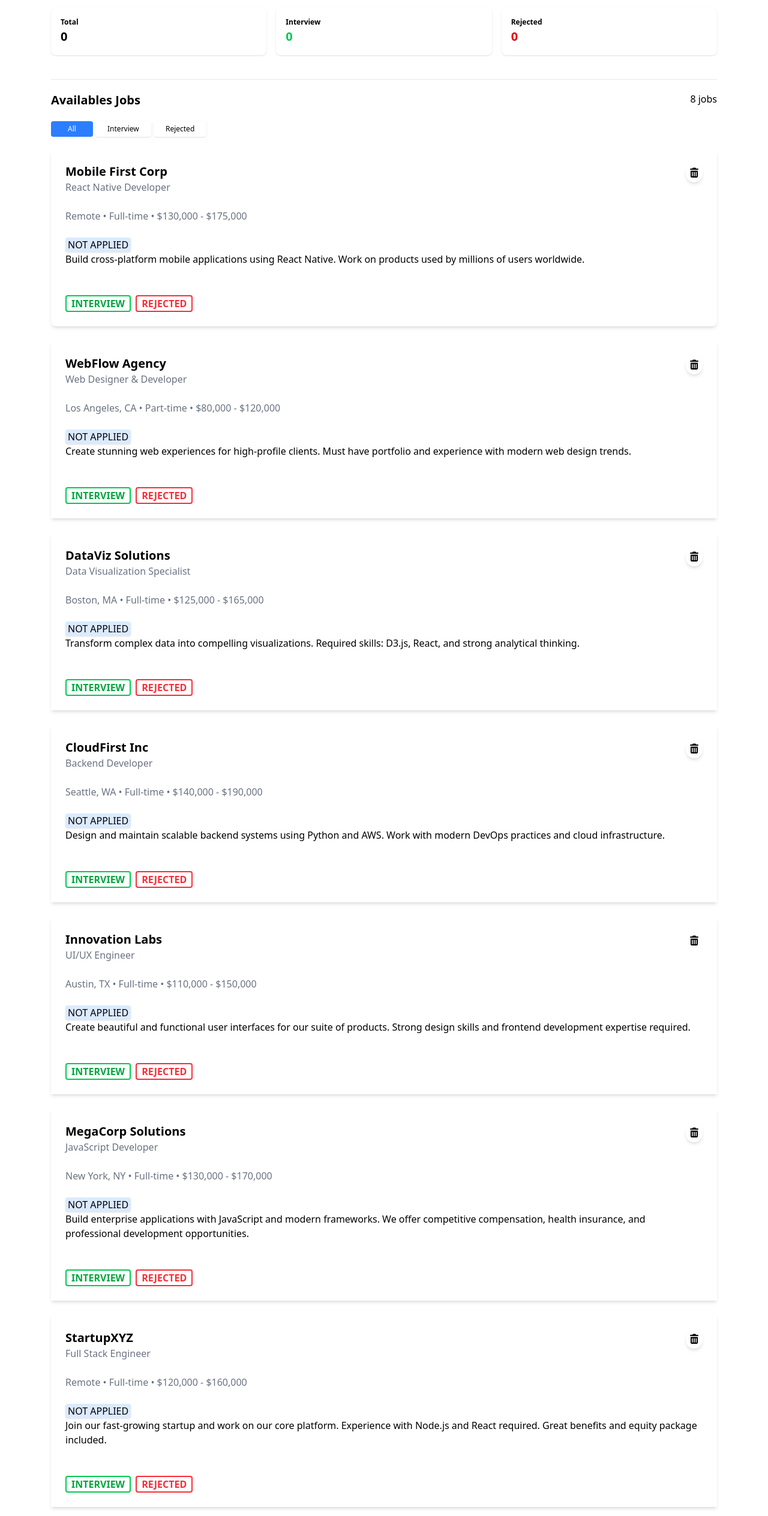
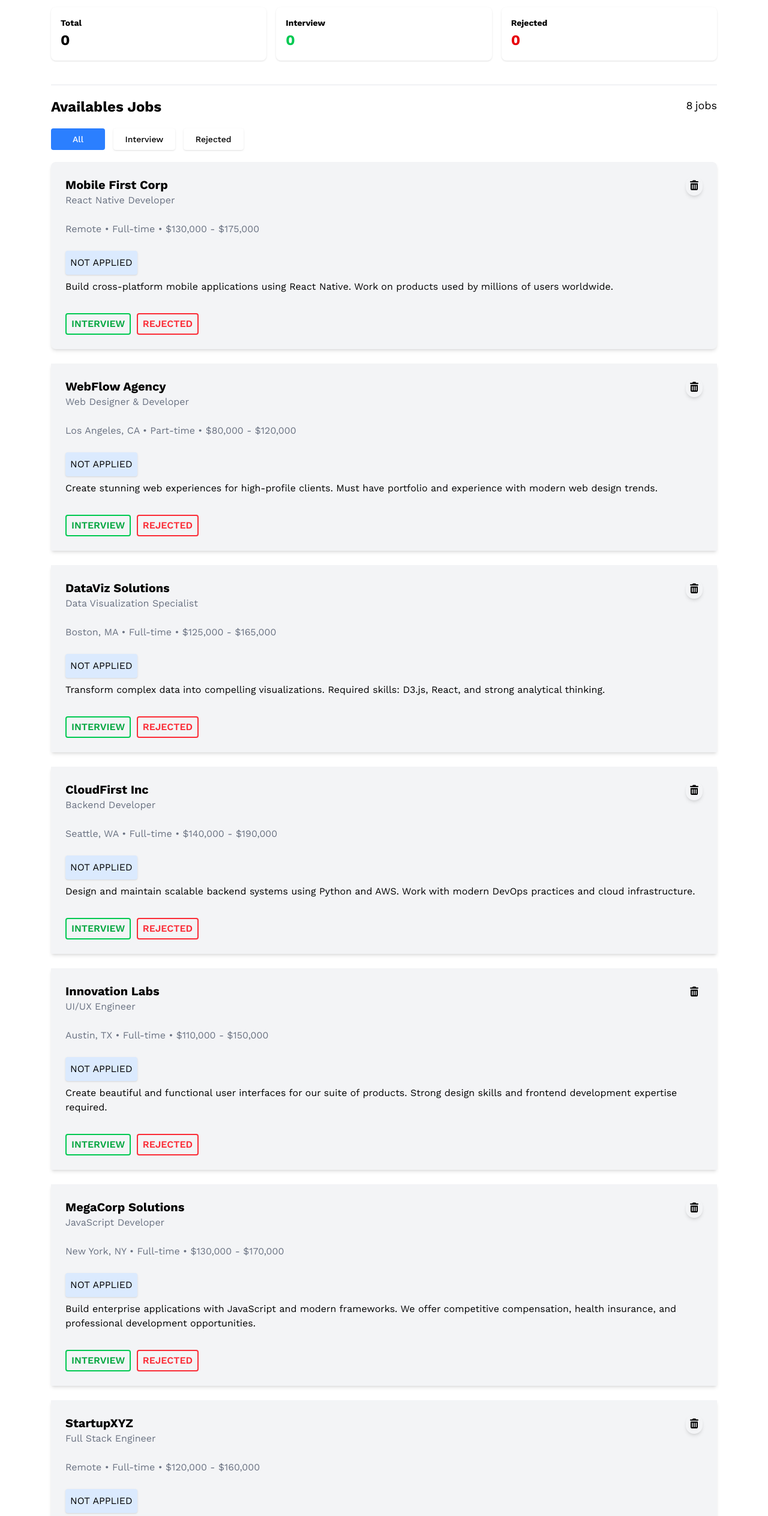
Before and after one commit to Joynal16/b13-A04_PH, a plain HTML site: page index.html in a window 1280 px wide. Shown: the part 100-2627 px from the top of the page at 60% size. Drawn offline with nearby package versions, Linux system fonts and the light colour scheme.

Commit message:
third time

```diff
--- a/index.html
+++ b/index.html
@@ -9,8 +9,21 @@
     <script src="https://cdn.jsdelivr.net/npm/@tailwindcss/browser@4"></script>
 
 
+    <!--Google Fonts-->
+    <link rel="preconnect" href="https://fonts.googleapis.com">
+    <link rel="preconnect" href="https://fonts.gstatic.com" crossorigin>
+    <link href="https://fonts.googleapis.com/css2?family=Geist:wght@100..900&family=Work+Sans:ital,wght@0,100..900;1,100..900&display=swap" rel="stylesheet">
+
+
     <!--Font-Awesome-->
     <link rel="stylesheet" href="https://cdnjs.cloudflare.com/ajax/libs/font-awesome/7.0.1/css/all.min.css" integrity="sha512-2SwdPD6INVrV/lHTZbO2nodKhrnDdJK9/kg2XD1r9uGqPo1cUbujc+IYdlYdEErWNu69gVcYgdxlmVmzTWnetw==" crossorigin="anonymous" referrerpolicy="no-referrer" />
+
+
+    <style>
+        *{
+            font-family: 'Work Sans', sans-serif;
+        }
+    </style>
 
 
 </head>
@@ -21,16 +34,16 @@
         <h1 class="text-3xl font-bold mb-5">Job Application tracker</h1>
         <div class="grid grid-cols-3 sm: grid-cols-3  gap-4">
             <div class=" p-4 shadow-sm  rounded-lg">
-                <p class="text-[12px] font-bold">Total</p>
-                <p class="text-black font-bold text-[20px]" id="total">0</p>
+                <p class="text-[14px] font-bold">Total</p>
+                <p class="text-black font-bold font-family: 'Work Sans', sans-serif text-[24px]" id="total">0</p>
             </div>
             <div class=" p-4 shadow-sm  rounded-lg">
-                <p class="text-[12px] font-bold">Interview</p>
-                <p class="text-green-500 font-bold text-[20px]" id="interview">0</p>
+                <p class="text-[14px] font-bold">Interview</p>
+                <p class="text-green-500 font-bold font-family: 'Work Sans', sans-serif text-[24px]" id="interview">0</p>
             </div>
             <div class=" p-4 shadow-sm  rounded-lg">
-                <p class="text-[12px] font-bold">Rejected</p>
-                <p class="text-red-600 font-bold text-[20px]" id="rejected">0</p>
+                <p class="text-[14px] font-bold">Rejected</p>
+                <p class="text-red-600 font-bold font-family: 'Work Sans', sans-serif text-[24px]" id="rejected">0</p>
             </div>
         </div>
     </header>
@@ -45,26 +58,26 @@
         <div class="max-w-[1110px] mx-auto flex justify-between mb-5 mt-5">
 
             <div>
-                <h3 class="font-bold text-xl">Availables Jobs</h3>
+                <h3 class="font-bold text-2xl">Availables Jobs</h3>
             </div>
             <div class="flex justify-end gap-1">
-                <p class="text-black">8</p>
-                <p>jobs</p>
+                <p class="text-black text-lg">8</p>
+                <p class="text-lg">jobs</p>
             </div>
 
         </div>
         <div>
-            <button class="bg-blue-500 px-7 font-medium py-1 rounded-sm text-white text-[12px]" id="all-filter-btn">All</button>
-            <button class="bg-white font-medium shadow-sm px-5 py-1 rounded-sm text-[12px]"  id="interview-filter-btn">Interview</button>
-            <button class="bg-white font-medium shadow-sm px-5 py-1 rounded-sm text-[12px]"  id="rejected-filter-btn">Rejected</button>
+            <button class="bg-blue-500 px-9 font-medium py-2 rounded-sm text-white text-sm mr-2" id="all-filter-btn">All</button>
+            <button class="bg-white font-medium  shadow-sm px-5 py-2 rounded-sm text-sm mr-2"  id="interview-filter-btn">Interview</button>
+            <button class="bg-white font-medium shadow-sm px-5 py-2 rounded-sm text-sm"  id="rejected-filter-btn">Rejected</button>
         </div>
 
 
 
 
         <section id="all-cards" class="max-w-[1110px] space-y-6 mt-5">
-            <div class=" rounded-lg shadow-md">
-                <div class="bg-white p-6 flex justify-between ">
+            <div class="bg-gray-100 rounded-lg shadow-md">
+                <div class=" p-6 flex justify-between ">
                     <div class="">
                         <h1 class="text-xl font-bold">Mobile First Corp</h1>
                         <p class="text-gray-500">React Native Developer</p>
@@ -81,18 +94,18 @@ Full-time
  $130,000 - $175,000</p>
                </div>
                 <div class="p-6">
-                    <button class=" bg-blue-100 px-1 rounded-sm shadow-sm">NOT APPLIED</button>
-                    <p>Build cross-platform mobile applications using React Native. Work on products used by millions of users worldwide.</p>
+                    <button class=" bg-blue-100 px-2 py-2 mb-2 rounded-sm shadow-sm">NOT APPLIED</button>
+                    <p class="mb-[-16px]">Build cross-platform mobile applications using React Native. Work on products used by millions of users worldwide.</p>
                 </div>
                  <div class="p-6">
-                    <button id="mobile-btn" class="border-2 border-green-500 px-2 rounded-sm text-green-600 font-semibold mr-1">INTERVIEW</button>
-                    <button  class="border-2 borde r-red-500 px-2 text-red-500 rounded-sm font-semibold">REJECTED</button>
+                    <button id="interview-btn" class="border-2 border-green-500  px-2 py-1 rounded-sm text-green-600 font-semibold mr-1 hover:bg-green-200">INTERVIEW</button>
+                    <button id="rejected-btn" class="border-2 border-red-500 px-2 py-1 text-red-500 rounded-sm font-semibold hover:bg-red-200">REJECTED</button>
                 </div>
             </div>
 
 
-                    <div class="shadow-md">
-                <div class="bg-white p-6 flex justify-between">
+                    <div class="shadow-md bg-gray-100">
+                <div class=" p-6 flex justify-between">
                     <div class="">
                         <h1 class="text-xl font-bold">WebFlow Agency</h1>
                         <p class="text-gray-500">Web Designer & Developer</p>
@@ -107,19 +120,19 @@ Part-time
 •
  $80,000 - $120,000</p>
                 <div class="p-6">
-                    <button class="shadow-sm bg-blue-100 px-1 rounded-sm">NOT APPLIED</button>
-                    <p>Create stunning web experiences for high-profile clients. Must have portfolio and experience with modern web design trends.</p>
+                    <button class="shadow-sm bg-blue-100 px-2 py-2 mb-2 rounded-sm">NOT APPLIED</button>
+                    <p class="mb-[-16px]">Create stunning web experiences for high-profile clients. Must have portfolio and experience with modern web design trends.</p>
                 </div>
                  <div class="p-6">
-                    <button class="border-2 border-green-500 px-2 rounded-sm text-green-600 font-semibold mr-1">INTERVIEW</button>
-                    <button  class="border-2 border-red-500 px-2 text-red-500 rounded-sm font-semibold">REJECTED</button>
+                    <button class="border-2 border-green-500 px-2 py-1 rounded-sm text-green-600 font-semibold mr-1 hover:bg-green-200">INTERVIEW</button>
+                    <button  class="border-2 border-red-500 px-2 py-1 text-red-500 rounded-sm font-semibold hover:bg-red-200">REJECTED</button>
                 </div>
             </div>
 
 
 
-                    <div class="shadow-md">
-                <div class="bg-white p-6 flex justify-between">
+                    <div class="shadow-md bg-gray-100">
+                <div class=" p-6 flex justify-between">
                     <div class="">
                         <h1 class="text-xl font-bold">DataViz Solutions</h1>
                         <p class="text-gray-500">Data Visualization Specialist</p>
@@ -134,20 +147,20 @@ Part-time
  •
  $125,000 - $165,000</p>
                 <div class="p-6">
-                    <button class=" bg-blue-100 shadow-sm  px-1 rounded-sm">NOT APPLIED</button>
-                    <p>Transform complex data into compelling visualizations. Required skills: D3.js, React, and strong analytical thinking.
+                    <button class=" bg-blue-100 shadow-sm  px-2 py-2 mb-2 rounded-sm">NOT APPLIED</button>
+                    <p class="mb-[-16px]">Transform complex data into compelling visualizations. Required skills: D3.js, React, and strong analytical thinking.
 </p>
                 </div>
                  <div class="p-6">
-                    <button class="border-2 border-green-500 px-2 rounded-sm text-green-600 font-semibold mr-1">INTERVIEW</button>
-                    <button  class="border-2 border-red-500 px-2 text-red-500 rounded-sm font-semibold">REJECTED</button>
+                    <button class="border-2 border-green-500 px-2 py-1 rounded-sm text-green-600 font-semibold mr-1 hover:bg-green-200">INTERVIEW</button>
+                    <button  class="border-2 border-red-500 px-2 py-1 text-red-500 rounded-sm font-semibold hover:bg-red-200">REJECTED</button>
                 </div>
             </div>
 
 
 
-                    <div class="shadow-md">
-                <div class="bg-white p-6 flex justify-between">
+                    <div class="shadow-md bg-gray-100">
+                <div class="p-6 flex justify-between">
                     <div class="">
                         <h1 class="text-xl font-bold">CloudFirst Inc</h1>
                         <p class="text-gray-500">Backend Developer</p>
@@ -162,20 +175,20 @@ Part-time
  •
  $140,000 - $190,000</p>
                 <div class="p-6">
-                    <button class="shadow-sm bg-blue-100 px-1 rounded-sm">NOT APPLIED</button>
-                    <p>Design and maintain scalable backend systems using Python and AWS. Work with modern DevOps practices and cloud infrastructure.</p>
+                    <button class="shadow-sm bg-blue-100 px-2 py-2 mb-2 rounded-sm">NOT APPLIED</button>
+                    <p class="mb-[-16px]">Design and maintain scalable backend systems using Python and AWS. Work with modern DevOps practices and cloud infrastructure.</p>
                 </div>
                  <div class="p-6">
-                    <button class="border-2 border-green-500 px-2 rounded-sm text-green-600 font-semibold mr-1">INTERVIEW</button>
-                    <button  class="border-2 border-red-500 px-2 text-red-500 rounded-sm font-semibold">REJECTED</button>
+                    <button class="border-2 border-green-500 px-2 py-1 rounded-sm text-green-600 font-semibold mr-1 hover:bg-green-200">INTERVIEW</button>
+                    <button  class="border-2 border-red-500 px-2 py-1 text-red-500 rounded-sm font-semibold hover:bg-red-200">REJECTED</button>
                 </div>
             </div>
 
 
 
 
-                    <div class="shadow-md">
-                <div class="bg-white p-6 flex justify-between">
+                    <div class="shadow-md bg-gray-100">
+                <div class=" p-6 flex justify-between">
                     <div class="">
                         <h1 class="text-xl font-bold">Innovation Labs</h1>
                         <p class="text-gray-500">UI/UX Engineer</p>
@@ -190,20 +203,20 @@ Part-time
  •
  $110,000 - $150,000</p>
                 <div class="p-6">
-                    <button class="shadow-sm bg-blue-100 px-1 rounded-sm">NOT APPLIED</button>
-                    <p>Create beautiful and functional user interfaces for our suite of products. Strong design skills and frontend development expertise required.</p>
+                    <button class="shadow-sm bg-blue-100 px-2 py-2 mb-2 rounded-sm">NOT APPLIED</button>
+                    <p class="mb-[-16px]">Create beautiful and functional user interfaces for our suite of products. Strong design skills and frontend development expertise required.</p>
                 </div>
                  <div class="p-6">
-                    <button class="border-2 border-green-500 px-2 rounded-sm text-green-600 font-semibold mr-1">INTERVIEW</button>
-                    <button  class="border-2 border-red-500 px-2 text-red-500 rounded-sm font-semibold">REJECTED</button>
+                    <button class="border-2 border-green-500 px-2 py-1 rounded-sm text-green-600 font-semibold mr-1 hover:bg-green-200">INTERVIEW</button>
+                    <button  class="border-2 border-red-500 px-2 py-1 text-red-500 rounded-sm font-semibold hover:bg-red-200">REJECTED</button>
                 </div>
             </div>
 
 
 
 
-                    <div class="shadow-md">
-                <div class="bg-white p-6 flex justify-between">
+                    <div class="shadow-md bg-gray-100">
+                <div class=" p-6 flex justify-between">
                     <div class="">
                         <h1 class="text-xl font-bold">MegaCorp Solutions</h1>
                         <p class="text-gray-500">JavaScript Developer</p>
@@ -218,21 +231,21 @@ Full-time
 •
  $130,000 - $170,000</p>
                 <div class="p-6">
-                    <button class="shadow-sm bg-blue-100 px-1 rounded-sm">NOT APPLIED</button>
-                    <p>Build enterprise applications with JavaScript and modern frameworks. We offer competitive compensation, health insurance, and professional development opportunities.</p>
+                    <button class="shadow-sm bg-blue-100 px-2 py-2 mb-2 rounded-sm">NOT APPLIED</button>
+                    <p class="mb-[-16px]">Build enterprise applications with JavaScript and modern frameworks. We offer competitive compensation, health insurance, and professional development opportunities.</p>
                 </div>
                  <div class="p-6">
-                    <button class="border-2 border-green-500 px-2 rounded-sm text-green-600 font-semibold mr-1">INTERVIEW</button>
-                    <button  class="border-2 border-red-500 px-2 text-red-500 rounded-sm font-semibold">REJECTED</button>
+                    <button class="border-2 border-green-500 px-2 py-1 rounded-sm text-green-600 font-semibold mr-1 hover:bg-green-200">INTERVIEW</button>
+                    <button  class="border-2 border-red-500 px-2 py-1 text-red-500 rounded-sm font-semibold hover:bg-red-200">REJECTED</button>
                 </div>
             </div>
 
 
 
-                    <div class="shadow-md">
-                <div class="bg-white p-6 flex justify-between">
+                    <div class="shadow-md bg-gray-100">
+                <div class="p-6 flex justify-between">
                     <div class="">
-                        <h1 class="text-xl font-bold">StartupXYZ</h1>
+                        <h1 class="text-xl  font-bold">StartupXYZ</h1>
                         <p class="text-gray-500">Full Stack Engineer</p>
                     </div>
                     <div>
@@ -245,20 +258,20 @@ Full-time
 •
  $120,000 - $160,000</p>
                 <div class="p-6">
-                    <button class="shadow-sm bg-blue-100 px-1 rounded-sm">NOT APPLIED</button>
-                    <p>Join our fast-growing startup and work on our core platform. Experience with Node.js and React required. Great benefits and equity package included.</p>
+                    <button class="shadow-sm bg-blue-100 px-2 py-2 mb-2 rounded-sm">NOT APPLIED</button>
+                    <p class="mb-[-16px]">Join our fast-growing startup and work on our core platform. Experience with Node.js and React required. Great benefits and equity package included.</p>
                 </div>
                  <div class="p-6">
-                    <button class="border-2 border-green-500 px-2 rounded-sm text-green-600 font-semibold mr-1">INTERVIEW</button>
-                    <button  class="border-2 border-red-500 px-2 text-red-500 rounded-sm font-semibold">REJECTED</button>
+                    <button class="border-2 border-green-500 px-2 py-1 rounded-sm text-green-600 font-semibold mr-1 hover:bg-green-200">INTERVIEW</button>
+                    <button  class="border-2 border-red-500 px-2 py-1 text-red-500 rounded-sm font-semibold hover:bg-red-200">REJECTED</button>
                 </div>
             </div>
 
 
 
 
-                    <div class=" shadow-md">
-                <div class="bg-white p-6 flex justify-between">
+                    <div class=" shadow-md bg-gray-100">
+                <div class=" p-6 flex justify-between">
                     <div class="">
                         <h1 class="text-xl font-bold">TechCorp Industries</h1>
                         <p class="text-gray-500">Senior Frontend Developer</p>
@@ -273,12 +286,12 @@ Full-time
 •
  $130,000 - $175,000</p>
                 <div class="p-6">
-                    <button class="shadow-sm bg-blue-100 px-1 rounded-sm">NOT APPLIED</button>
-                    <p>We are looking for an experienced Frontend Developer to build scalable web applications using React and TypeScript. You will work with a talented team on cutting-edge projects.</p>
+                    <button class="shadow-sm bg-blue-100 px-2 py-2 mb-2 rounded-sm">NOT APPLIED</button>
+                    <p class="mb-[-16px]">We are looking for an experienced Frontend Developer to build scalable web applications using React and TypeScript. You will work with a talented team on cutting-edge projects.</p>
                 </div>
                  <div class="p-6">
-                    <button class="border-2 border-green-500 px-2 rounded-sm text-green-600 font-semibold mr-1">INTERVIEW</button>
-                    <button  class="border-2 border-red-500 px-2 text-red-500 rounded-sm font-semibold">REJECTED</button>
+                    <button class="border-2 border-green-500 px-2 py-1 rounded-sm text-green-600 font-semibold mr-1 hover:bg-green-200">INTERVIEW</button>
+                    <button  class="border-2 border-red-500 px-2 py-1 text-red-500 rounded-sm font-semibold hover:bg-red-200">REJECTED</button>
                 </div>
             </div>
 
```
Also changed, not shown: script.js (+8 -4 lines).
